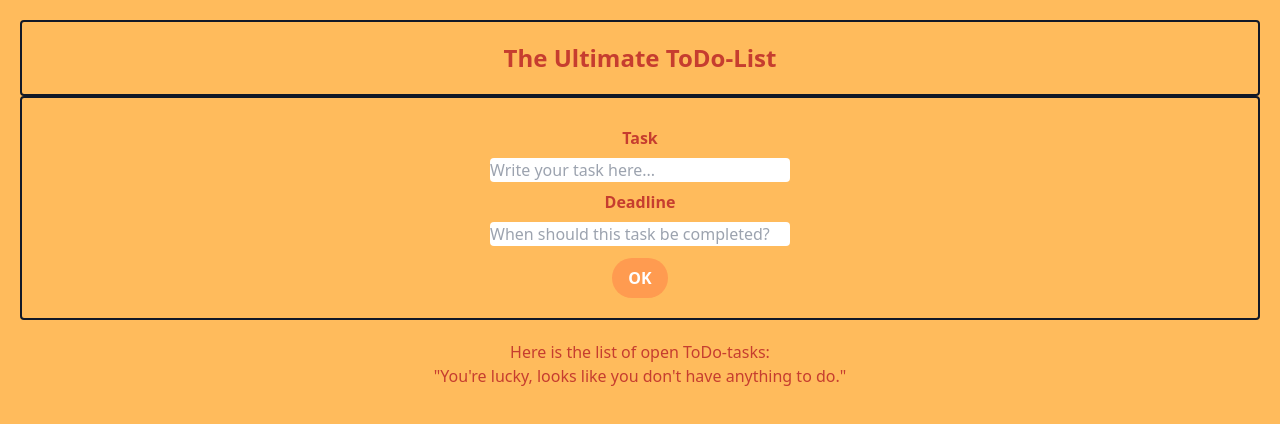
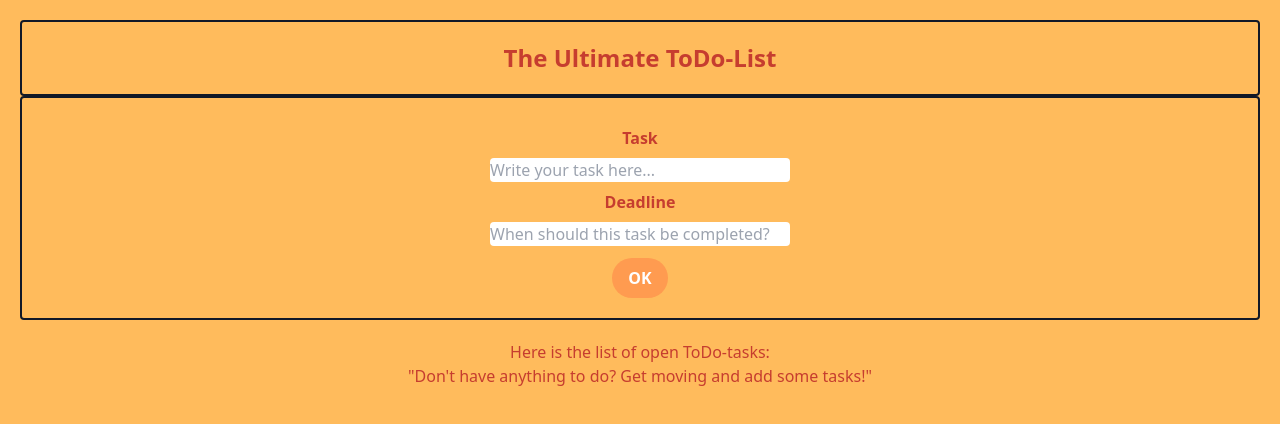
Before and after one commit to WinterIsCoding23/todo-app, a React (Create React App) app: page / in a window 1280 px wide. Shown: the top 424 px of the page. Built offline with nearby package versions, Linux system fonts and the light colour scheme.

Commit message:
reverse order of TaskList with .reverse()

```diff
--- a/src/Components/TaskList.tsx
+++ b/src/Components/TaskList.tsx
@@ -4,18 +4,21 @@ interface Props {
 
 const TaskList = ({ todo }: Props) => {
   console.log(todo, "in TaskList");
+
+  const sortedTodo = [...todo].reverse();
+
   return (
     <div className="taskContainer">
       <h3>Here is the list of open ToDo-tasks:</h3>
-      {todo.length > 0 ? (
-        todo.map((task, index) => (
+      {sortedTodo.length > 0 ? (
+        sortedTodo.map((task, index) => (
           <div key={index}>
             <p>{task.newTask}</p>
             <p>{task.newDeadline}</p>
           </div>
         ))
       ) : (
-        <p>"You're lucky, looks like you don't have anything to do."</p>
+        <p>"Don't have anything to do? Get moving and add some tasks!"</p>
       )}
     </div>
   );
```
